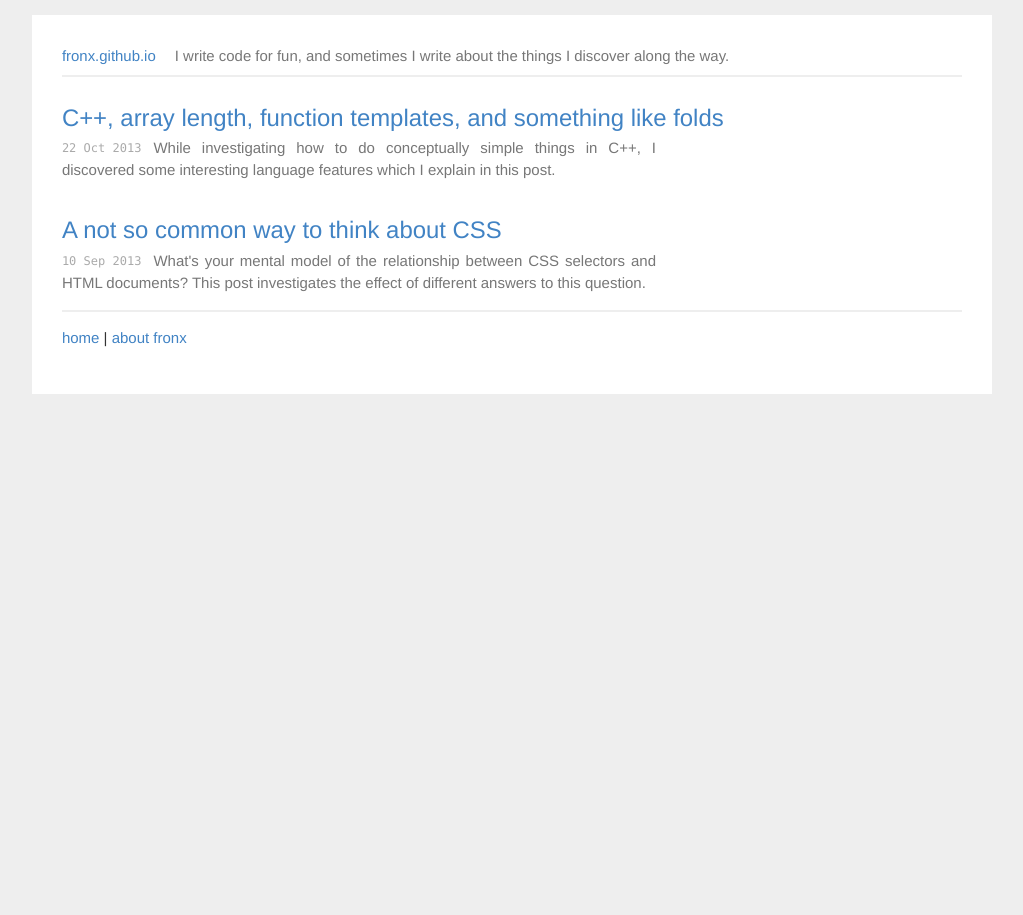
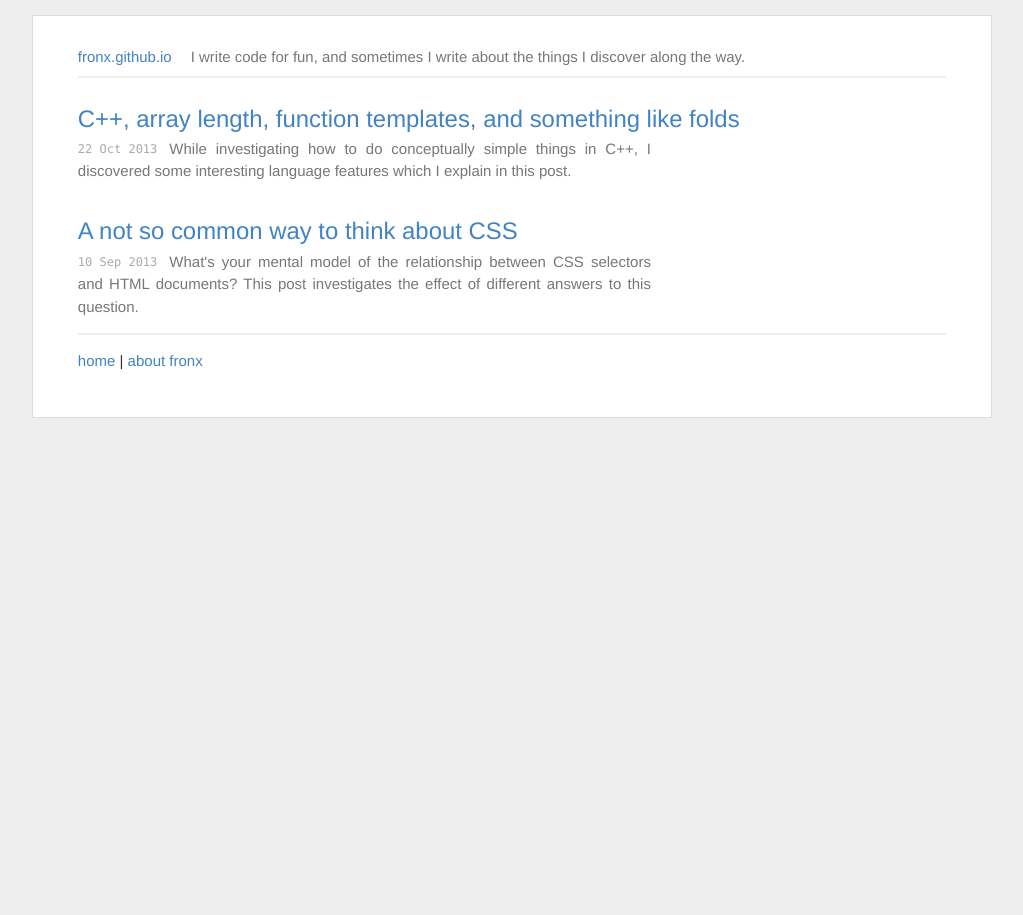
Before and after one commit to fronx/fronx.github.io, a Jekyll site: the page built from index.html, in a window 1280 px wide. Shown: the whole page, without its empty margins (128-1151 px from the left). Built offline with Jekyll 4.4.1, drawn with Linux system fonts in a browser that asks for light colours; Markdown is read by kramdown in place of the engine named in the settings.

Commit message:
leave some space at the bottom

```diff
--- a/css/main.css
+++ b/css/main.css
@@ -1,10 +1,12 @@
 * { margin: 0; padding: 0; }
-html, body { height: 100%; }
+html { height: 100%; }
 body {
+  display: block;
   background-color: #eee;
   color: #333;
   font: 13px Helvetica, arial, sans-serif;
   line-height: 1.7;
+  padding-bottom: 2em;
 }
 
 h1, h2, h3, h4, h5, h6 { font-size: 100%; }
@@ -29,8 +31,9 @@ ul.posts span {
   text-align: justify;
   width: 960px;
   margin: 1em auto 0 auto;
+  border: 1px solid #ddd;
   background-color: #fff;
-  padding: 2em;
+  padding: 2em 3em;
   -moz-box-sizing: border-box;
   box-sizing: border-box;
   line-height: 1.5em;
```
Also changed, not shown: _layouts/default.html (indentation only).
